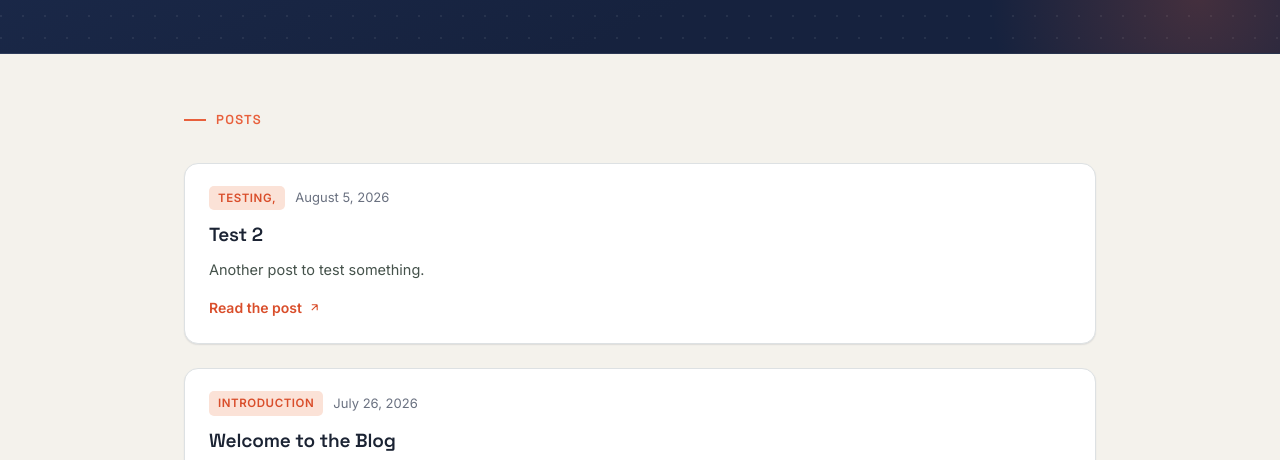
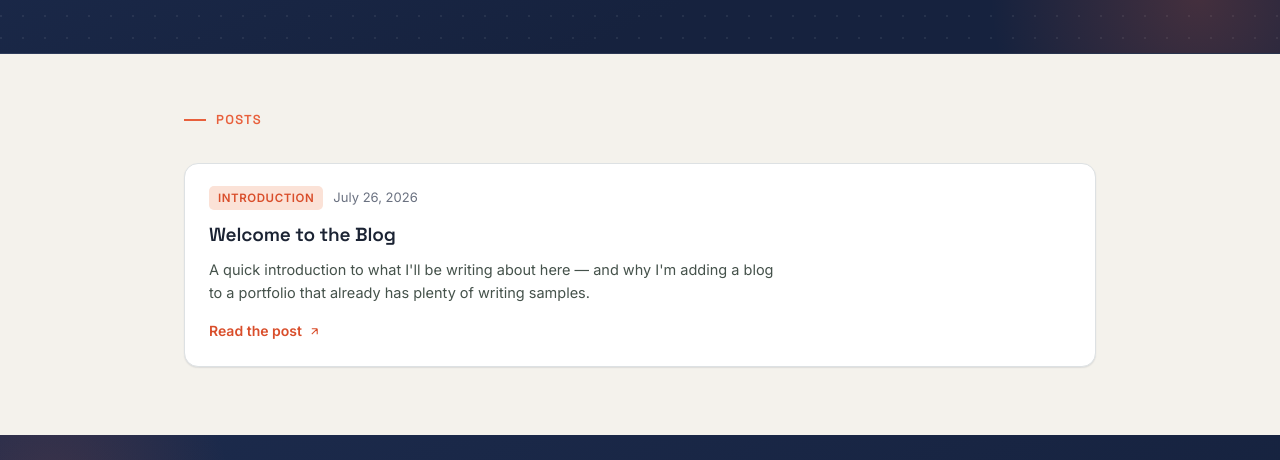
Before and after one commit to JonahBalfour/Jonah-balfour-portfolio, a plain HTML site: page blog/index.html in a window 1280 px wide. Shown: the part 275-735 px from the top of the page. Drawn offline with Linux system fonts and the light colour scheme.

Commit message:
Remove blog post from index: test-2

```diff
--- a/blog/index.html
+++ b/blog/index.html
@@ -33,16 +33,7 @@
 <div class="wrap">
   <section id="posts">
     <h2 class="section-title">Posts</h2>
-    <div class="samples samples-list"><article class="sample">
-        <div class="sample-body">
-          <div class="sample-meta">
-            <span class="tag">Testing,</span>
-            <span class="pub">August 5, 2026</span>
-          </div>
-          <h3>Test 2</h3>
-          <p>Another post to test something.</p>
-          <a class="read-link" href="posts/test-2.html">Read the post <svg viewBox="0 0 24 24" fill="none" stroke="currentColor" stroke-width="2"><path d="M7 17L17 7M17 7H7M17 7V17"></path></svg></a>
-        </div></article>
+    <div class="samples samples-list">
 
       <article class="sample">
         <div class="sample-body">
@@ -80,4 +71,5 @@
 
 
 
+
 </body></html>
```
